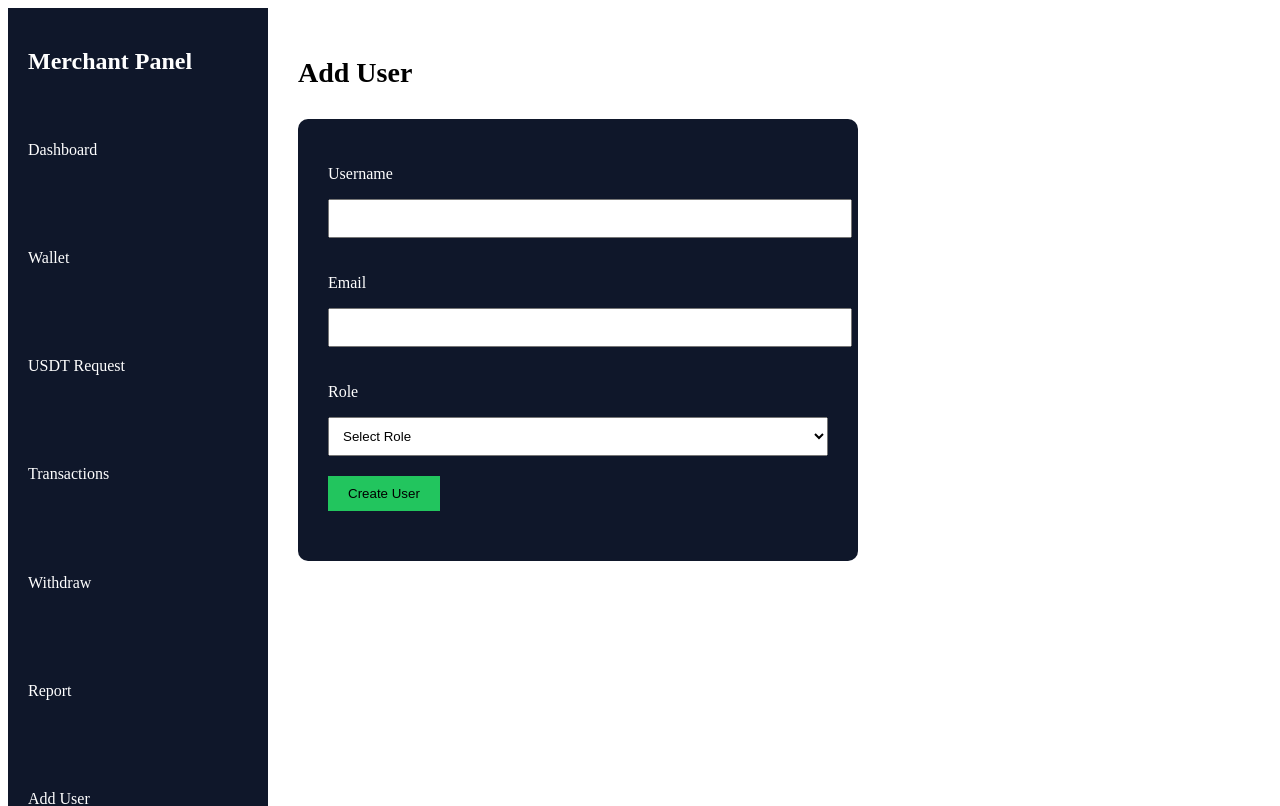
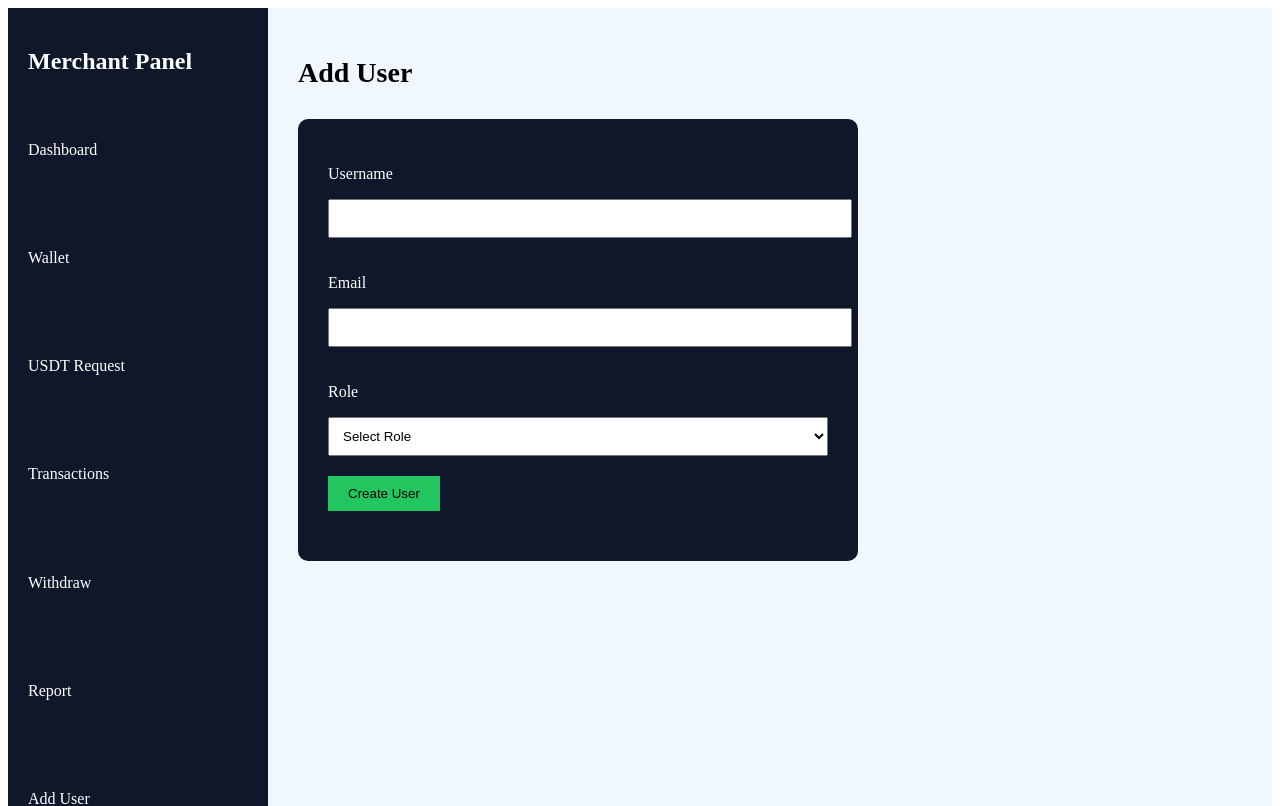
Before and after one commit to naspro-tech/naspro, a Next.js app: page /portal/add-user in a window 1280 px wide. Shown: the top 806 px of the page. Built offline with nearby package versions, Linux system fonts and the light colour scheme.

Commit message:
Update PortalLayout.js

```diff
--- a/components/PortalLayout.js
+++ b/components/PortalLayout.js
@@ -82,7 +82,7 @@ export default function PortalLayout({ children }) {
 
       </div>
 
-      <div style={{ flex: 1, padding: "30px" }}>
+      <div style={{ flex: 1, background:"#f0f7ff", padding: "30px" }}>
         {children}
       </div>
 
```
